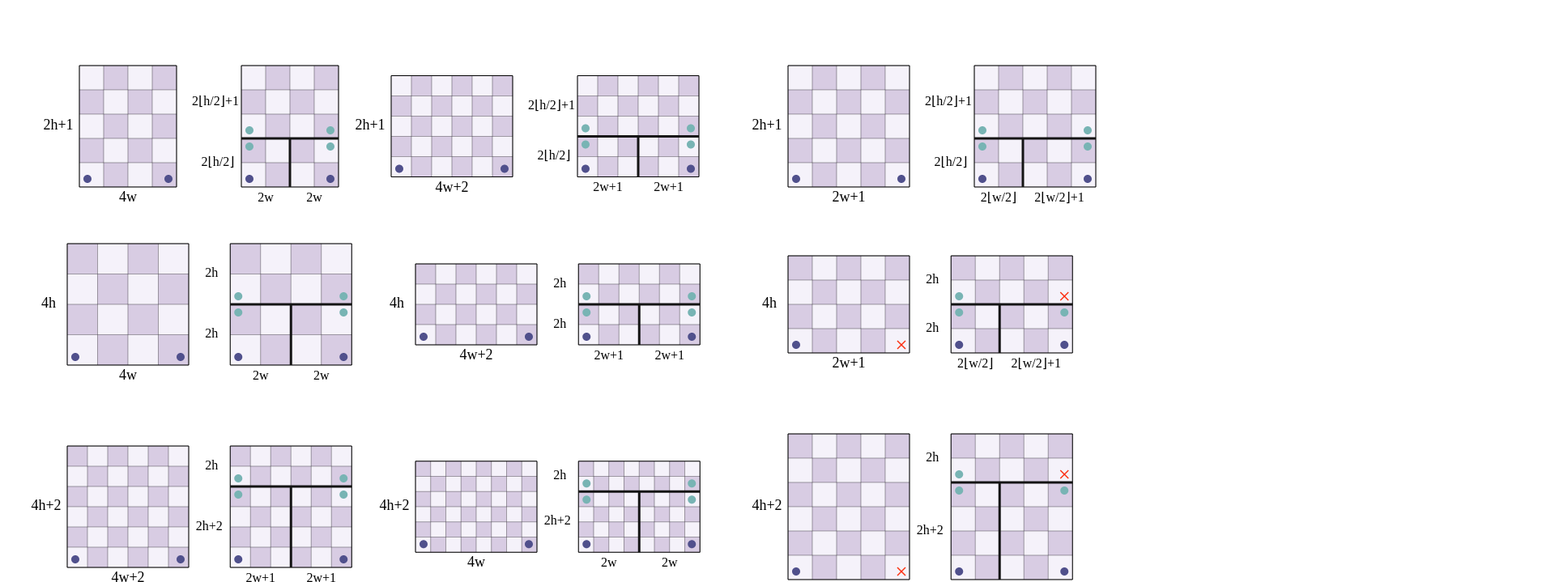
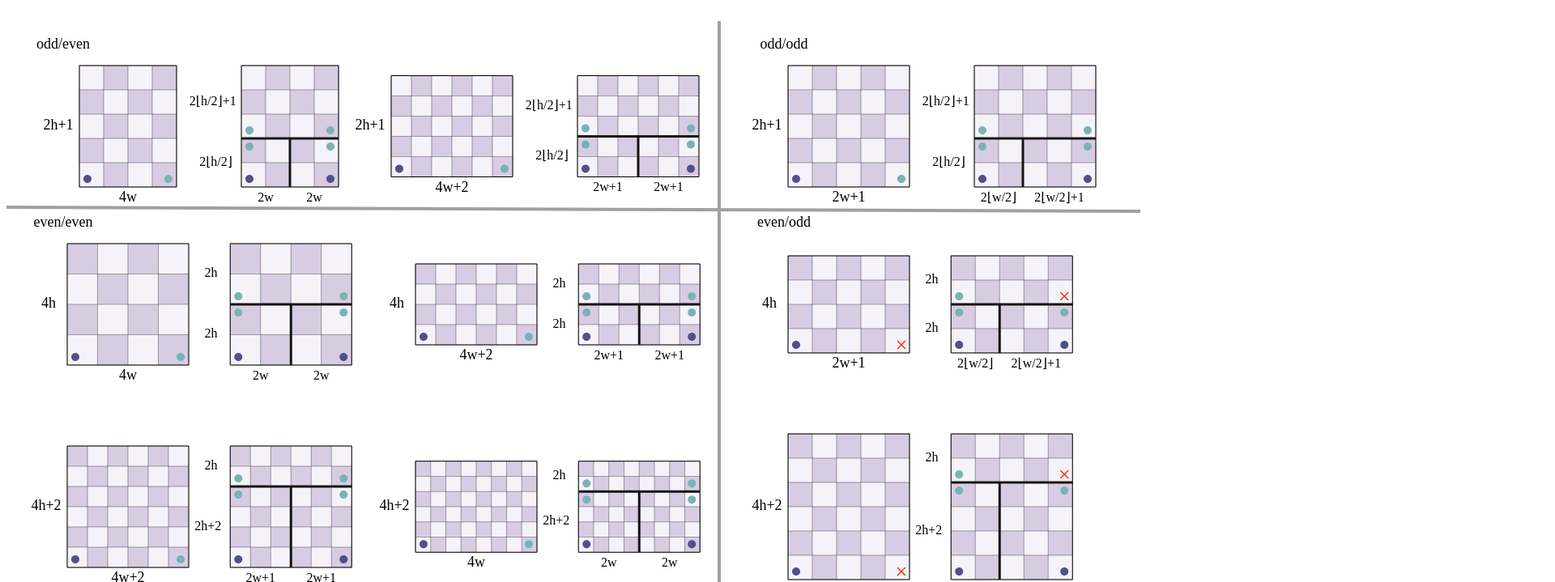
Before and after one commit to jakubcerveny/gilbert-paper, a website: page src/two-js-figs/config_production.html in a window 1280 px wide. Shown: the top 719 px of the page at 81% size, 1920 px wide, since content can reach past the window. Drawn offline with Linux system fonts and the light colour scheme.

Commit message:
2d config production updates
* subdivision of regions
* text labels
* fiddling with positioning (might be ff specific)

```diff
--- a/src/two-js-figs/config_production.html
+++ b/src/two-js-figs/config_production.html
@@ -286,7 +286,8 @@
 
 <body>
 
-  <div id='config_production_canvas' style='width:2000px;height:1000px;'> </div>
+  <!-- <div id='config_production_canvas' style='width:2000px;height:1000px;'> </div> -->
+  <div id='config_production_canvas' style='width:1400px;height:800px;'> </div>
 
 </body>
 
--- a/src/two-js-figs/js/config_production.js
+++ b/src/two-js-figs/js/config_production.js
@@ -329,6 +329,7 @@ function mkbox(opt) {
   };
 
   let path_color = "rgba(80,80,140,1)";
+  let path_color_p = "rgba(120,180,180,1)";
 
   //---
   let square_size = x_len / opt.nx;
@@ -376,7 +377,7 @@ function mkbox(opt) {
   else {
     let circle_e = two.makeCircle(cx + (x_len/2) - c_offset, cy + (y_len/2) - c_offset, radius);
     circle_e.linewidth = 0;
-    circle_e.fill = path_color;
+    circle_e.fill = path_color_p;
   }
 
 
@@ -409,7 +410,6 @@ function mkbox_subdiv(opt) {
   };
 
   let path_color = "rgba(80,80,140,1)";
-
   let path_color_p = "rgba(120,180,180,1)";
 
 
@@ -453,6 +453,11 @@ function mkbox_subdiv(opt) {
   let fo_off_x = [
     - 2*font_offset[0] - (1.5*opt.text_h[0].length),
     - 2*font_offset[0] - (1.5*opt.text_h[1].length)
+  ];
+
+  fo_off_x = [
+    - 2*font_offset[0] - (1.9*opt.text_h[0].length),
+    - 2*font_offset[0] - (1.9*opt.text_h[1].length)
   ];
 
 
@@ -828,6 +833,12 @@ function config_production_init() {
   var ele = document.getElementById("config_production_canvas");
   two.appendTo(ele);
 
+  g_fig_ctx.width = two.width;
+  g_fig_ctx.height = two.height;
+
+  let W = g_fig_ctx.width;
+  let H = g_fig_ctx.height;
+
   let start_x = 150,
       start_y = 100;
 
@@ -843,6 +854,12 @@ function config_production_init() {
   let box_opt = {},
       box_subdiv_opt = {};
 
+  let font_style = {
+    "size": 18,
+    "family": "Libertine, Linux Libertine 0"
+  };
+
+
   //TODO make diviisions, region identification
   //and legend
 
@@ -850,19 +867,43 @@ function config_production_init() {
   cur_y = start_y + 30;
   mk_oe(cur_x, cur_y, x_len, y_len, dx, dy);
 
+  two.makeText("odd/even", cur_x - 80, cur_y - 100, font_style );
+
+
+  //---
+  //---
+
   cur_x = start_x + 4*dx - 30;
   cur_y = start_y + 30;
   mk_oo(cur_x, cur_y, x_len, y_len, dx, dy);
+
+  two.makeText("odd/odd", cur_x - 80, cur_y - 100, font_style );
+
+  let _vl = two.makeLine(cur_x-160, 0, cur_x-160, H);
+  _vl.linewidth = 4;
+  _vl.stroke = "rgba(160,160,160,1.0)";
+
+  //---
+  //---
 
   cur_x = start_x + 4*dx - 30;
   cur_y = start_y + dy;
   mk_eo(cur_x, cur_y, x_len, y_len, dx, dy);
 
-  //
+  two.makeText("even/odd", cur_x - 80, cur_y - 100, font_style );
+
+  let _hl = two.makeLine(0, cur_y - 120, W, cur_y - 115);
+  _hl.linewidth = 4;
+  _hl.stroke = "rgba(160,160,160,1.0)";
+
+  //---
+  //---
+
   cur_x = start_x ;
   cur_y = start_y + dy;
   mk_ee(cur_x, cur_y, x_len, y_len, dx, dy);
 
+  two.makeText("even/even", cur_x - 80, cur_y - 100, font_style );
 
   two.update();
   return;
```
Also changed, not shown: src/two-js-figs/README.md.
